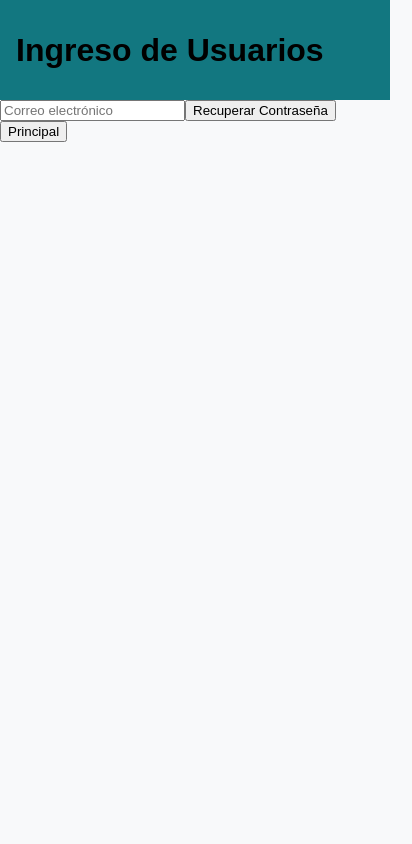
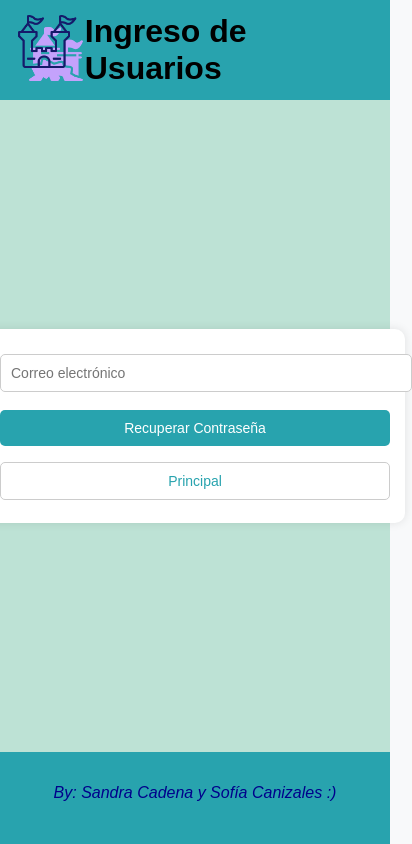
Before and after one commit to Kdnastone/loginuserapp, a React (Vite) app: page /recovery in a window 390 px wide. Shown: the whole page, 412 px wide, since content can reach past the window. Built offline with nearby package versions, Linux system fonts and the light colour scheme; a web font is replaced by a local one.

Commit message:
Add final styles and improve form styles for better user experience

```diff
--- a/src/components/functionals/Header.jsx
+++ b/src/components/functionals/Header.jsx
@@ -26,8 +26,11 @@ export default function Header() {
           onClick={handleLogout}
           style={{
             cursor: "pointer",
-            color: "blue",
-            textDecoration: "underline",
+            marginRight: "1em",
+            fontWeight: "bold",
+            textDecoration: "none",
+            color: "#183739",
+            fontSize: "calc(14px + 0.5vw)",
             background: "none",
             border: "none",
           }}
--- a/src/components/header/Header.jsx
+++ b/src/components/header/Header.jsx
@@ -1,9 +1,13 @@
 // Importar librería React
-import React from 'react'
+import React from "react";
+import imagen from "../../assets/disney.png";
 
 const Header = () => {
   return (
     <header>
+      <figure>
+        <img src={imagen} alt="Logo" />
+      </figure>
       <h1>Ingreso de Usuarios</h1>
     </header>
   );
--- a/src/pages/Login.jsx
+++ b/src/pages/Login.jsx
@@ -9,6 +9,9 @@ import { useDispatch, useSelector } from "react-redux";
 
 // Importar las funciones del loginSlice para el manejo de autenticación
 import { loginRequest, loginSuccess, loginFailure } from "../redux/loginSlice";
+
+// Importar estilos
+import "../styles/global.css";
 
 function Login() {
   // Hook para acceder al dispatch de Redux
@@ -69,6 +72,7 @@ function Login() {
   };
 
   return (
+    <main>
     <form onSubmit={handleSubmit}>
       {/* Mostrar mensaje de error si existe */}
       {error && <div className="error-message">{error}</div>}
@@ -94,12 +98,17 @@ function Login() {
         />
         <button
           type="button"
-          // Cambia el estado de showPassword
           onClick={() => setShowPassword(!showPassword)}
           style={{
+            position: "relative",
+            right: "10px",
+            top: "50%",
+            transform: "translateY(-50%)",
             border: "none",
             background: "none",
             cursor: "pointer",
+            color: "#007bff",
+            fontSize: "14px",
           }}
         >
           {/* Texto del botón cambia según el estado */}
@@ -120,6 +129,7 @@ function Login() {
         <button type="button">Registrar Usuario</button>
       </Link>
     </form>
+    </main>
   );
 }
 
--- a/src/pages/Recovery.jsx
+++ b/src/pages/Recovery.jsx
@@ -13,6 +13,9 @@ import {
   recoverySuccess,
   recoveryFailure,
 } from "../redux/recoverySlice";
+
+// Importar estilos
+import "../styles/global.css";
 
 function Recovery() {
   // Hook para acceder a la función dispatch de Redux
@@ -61,6 +64,7 @@ function Recovery() {
   };
 
   return (
+    <main>
     <form onSubmit={handleSubmit}>
       {/* Mostrar mensaje de error si existe */}
       {error && <div className="error-message">{error}</div>}
@@ -83,6 +87,7 @@ function Recovery() {
         Principal
       </button>
     </form>
+  </main>
   );
 }
 
--- a/src/pages/Register.jsx
+++ b/src/pages/Register.jsx
@@ -13,6 +13,9 @@ import {
   registerSuccess,
   registerFailure,
 } from "../redux/registerSlice";
+
+// Importar estilos
+import "../styles/global.css";
 
 function Register() {
   // Hook para acceder al dispatch de Redux
@@ -101,6 +104,7 @@ function Register() {
   };
 
   return (
+    <main>
       <form onSubmit={handleSubmit}>
         {/* Mostrar mensaje de error si existe */}
         {error && <div className="error-message">{error}</div>}
@@ -183,6 +187,7 @@ function Register() {
           Principal
         </button>
       </form>
+    </main>
   );
 }
 
--- a/src/pages/home.css
+++ b/src/pages/home.css
@@ -7,7 +7,7 @@
     margin: 0;
 }
 .bienvenida section{
-    background-image: linear-gradient(to bottom, #4682B4, #6495ED, #87CEEB);
+    background-image: linear-gradient(to bottom, #5ec9d3, #5be5f2, #20d2e2);
     padding: 3em;
     border-radius: 20px;
     transition: transform 0.3s ease-in-out;
@@ -19,15 +19,15 @@
 }
 .bienvenida section:hover{
     transform: scale(1.1);
-    border: solid 2px darkblue;
-    box-shadow: 0 0 10px darkblue;
+    border: solid 2px #07282b;
+    box-shadow: 0 0 10px #127780;
 
 }
 .bienvenida h3{
     font-family: "Spicy Rice", serif;
     font-weight: 400;
     font-style: normal;
-    color: darkblue;
+    color: #19686f;
     font-size: calc(16px + 1vw)
 }
 .bienvenida p{
--- a/src/routes/App.jsx
+++ b/src/routes/App.jsx
@@ -6,7 +6,8 @@ import { BrowserRouter as Router, Routes, Route, Navigate } from 'react-router-d
 
 // Importa el componente Header
 import Header from '../components/header/Header';
-
+import Autenticado from "../components/lyouts/Autenticado";
+import Footer from "../components/functionals/Footer";
 
 // Importa el store de redux
 import store from '../redux/store';
@@ -16,7 +17,6 @@ import Login from '../pages/Login';
 import Register from '../pages/Register';
 import Recovery from '../pages/Recovery';
 import Home from "../pages/Home";
-import Autenticado from "../components/lyouts/Autenticado";
 import ApiResults from "../pages/ApiResults";
 
 function App() {
@@ -25,9 +25,9 @@ function App() {
       <Router>
         <Routes>
           {/* Rutas públicas: Header visible solo en estas rutas */}
-          <Route path="/login" element={<><Header /><Login /></>} />
-          <Route path="/register" element={<><Header /><Register /></>} />
-          <Route path="/recovery" element={<><Header /><Recovery /></>} />
+          <Route path="/login" element={<><Header /><Login /><Footer /></>} />
+          <Route path="/register" element={<><Header /><Register /><Footer /></>} />
+          <Route path="/recovery" element={<><Header /><Recovery /><Footer /></>} />
 
           {/* Redirigir a /login por defecto */}
           <Route path="/" element={<Navigate to="/login" replace />} />
--- a/src/styles/global.css
+++ b/src/styles/global.css
@@ -1,9 +1,9 @@
 /* Estilos globales para toda la aplicación */
+:root {
+  --color1: #28a3ae;
+}
 
-:root{
-     --color1: #127780;
-}
-#root{
+#root {
   width: 100%;
   height: 100%;
   display: flex;
@@ -11,49 +11,52 @@
   min-height: 100vh;
 }
 
-body{
+body {
   margin: 0;
   font-family: 'Arial', sans-serif;
   background-color: #f8f9fa;
-    color: #000000;
+  color: #000;
 }
-header{
+
+header {
   background-color: var(--color1);
   height: 100px;
   display: flex;
   justify-content: space-between;
-    justify-content: space-between;
   align-items: center;
-    padding:0 1em;
+  padding: 0 1em;
 }
-figure{
-    margin:0;
+
+figure {
+  margin: 0;
   width: calc(70px + 0.8vw);
 }
-figure img{
-    width:100%;
+
+figure img {
+  width: 100%;
 }
-nav a{
+
+nav a {
   margin-right: 1em;
   font-weight: bold;
   text-decoration: none;
-   color: darkblue;
-   font-size: calc(14px + 0.5vw)
+  color: #183739;
+  font-size: calc(14px + 0.5vw);
 }
-main{
+
+main {
   display: grid;
   place-items: center;
   background-color: #bde2d5;
   flex-grow: 1;
 }
 
-footer{
+footer {
   background-color: var(--color1);
-    padding: 0;
   margin-top: auto;
+}
 
-}
-footer p{
+footer p {
   margin: 0;
   height: 60px;
   text-align: center;
@@ -61,3 +64,75 @@ footer p{
   padding-top: 2em;
   font-style: italic;
 }
+
+/* Estilos para el formulario */
+form {
+  background-color: #fff;
+  padding: 10px 50px;
+  border-radius: 10px;
+  box-shadow: 0 0 10px rgba(0, 0, 0, 0.1);
+  width: 100%;
+  max-width: 320px;
+  text-align: center;
+  position: relative;
+}
+
+input[type="text"],
+input[type="email"],
+input[type="password"] {
+  width: 100%;
+  padding: 12px;
+  margin: 10px 0;
+  border: 1px solid #ccc;
+  border-radius: 5px;
+  font-size: 16px;
+}
+
+button[type="button"],
+button[type="submit"] {
+  width: 100%;
+  padding: 12px;
+  margin: 8px 0;
+  border-radius: 5px;
+  cursor: pointer;
+  font-size: 16px;
+}
+
+button[type="button"] {
+  background: none;
+  border: 1px solid #ccc;
+  color: var(--color1);
+}
+
+button[type="submit"] {
+  background-color: var(--color1);
+  border: none;
+  color: white;
+}
+
+button[type="submit"]:hover {
+  background-color: #007b8b;
+}
+
+.error-message {
+  color: red;
+  margin-bottom: 10px;
+  font-size: 14px;
+}
+
+/* Estilos responsivos */
+@media (max-width: 480px) {
+  form {
+      padding: 15px;
+      max-width: 100%;
+  }
+
+  input[type="text"],
+  input[type="email"],
+  input[type="password"],
+  button[type="button"],
+  button[type="submit"] {
+      font-size: 14px;
+      padding: 10px;
+  }
+}
```
Lines whose indentation alone changed are shown as unchanged.
